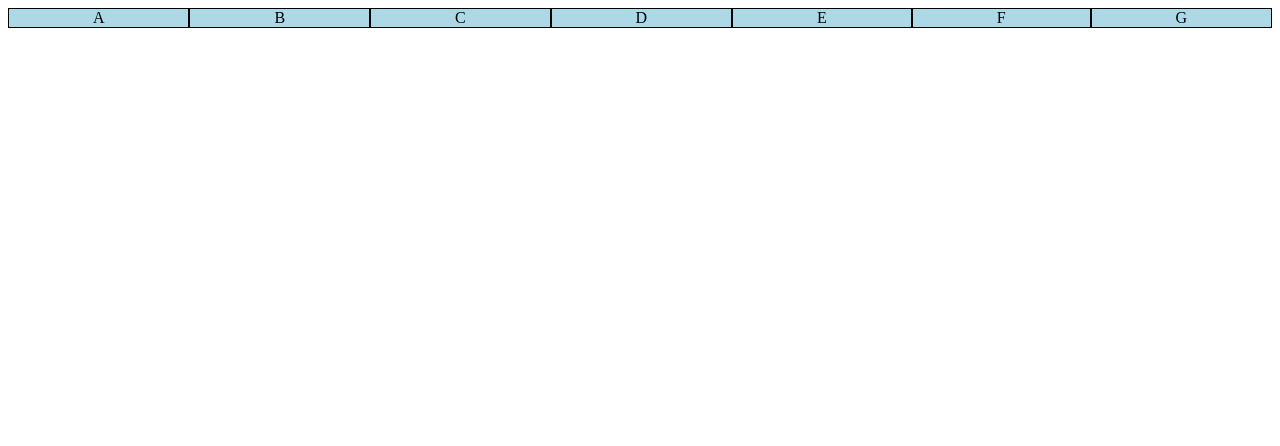
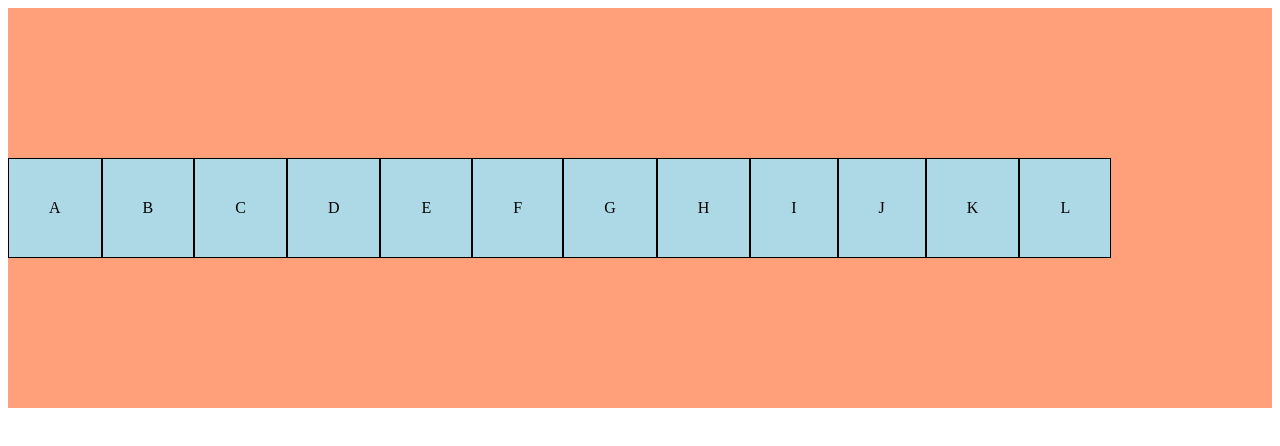
Before and after one commit to dalessandrosantos/html-css-modulo5, a plain HTML site: page flex006/index.html in a window 1280 px wide. Drawn offline with Linux system fonts and the light colour scheme.

Commit message:
Alinhamento de elementos empacotados no Flexbox

```diff
--- a/flex006/index.html
+++ b/flex006/index.html
@@ -9,13 +9,16 @@
             background-color: lightsalmon;
 
             display: flex;
+            flex-flow: row wrap;
+            align-content: space-around;
+            height: 400px;
         }
 
         div.item {
             background-color: lightblue;
             border: 1px solid black;
             text-align: center;
-            flex:auto
+            padding: 40px;
         }
     </style>
 </head>
@@ -28,6 +31,11 @@
         <div class="item">E</div>
         <div class="item">F</div>
         <div class="item">G</div>
+        <div class="item">H</div>
+        <div class="item">I</div>
+        <div class="item">J</div>
+        <div class="item">K</div>
+        <div class="item">L</div>
     </div>
 </body>
 </html>
```
